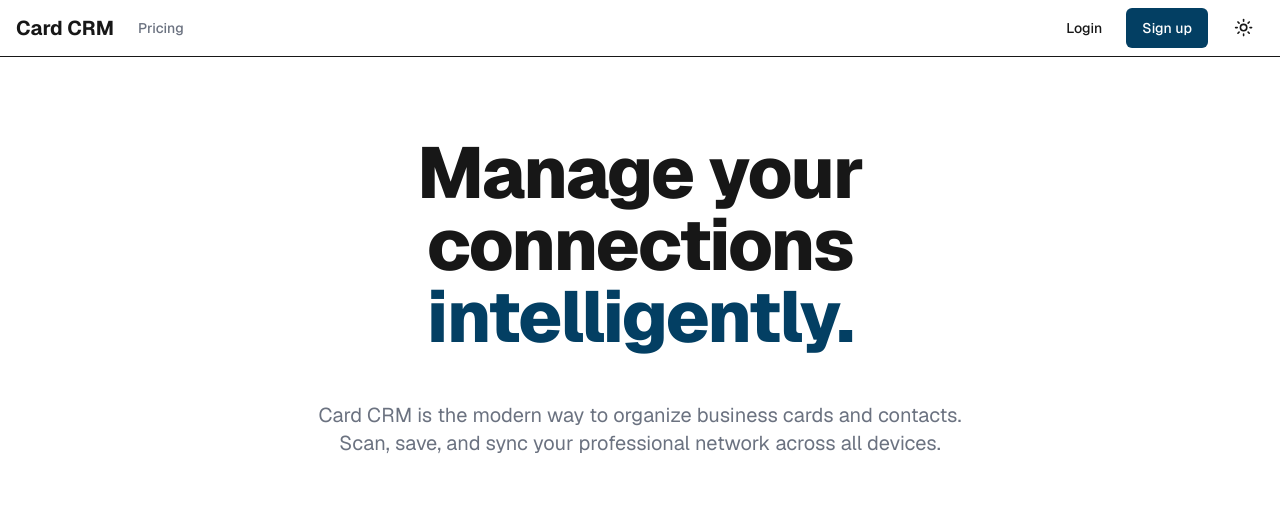
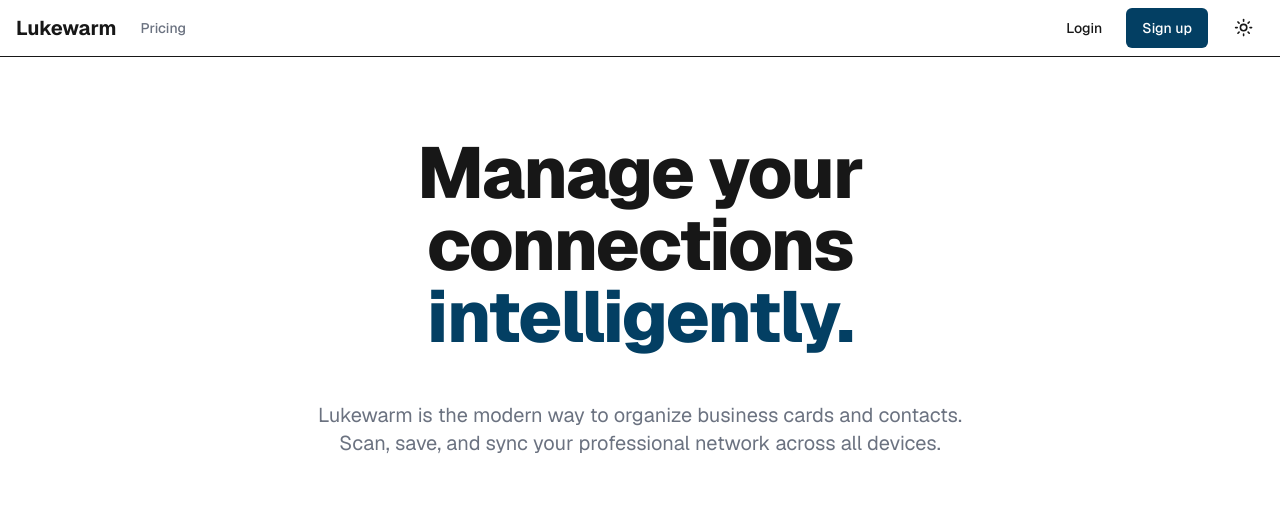
Before and after one commit to Indiefluence-garage/business-card-web, a Next.js app: page / in a window 1280 px wide. Shown: the top 507 px of the page. Built offline with nearby package versions, Linux system fonts and the light colour scheme.

Commit message:
indivisual side checked

```diff
--- a/app/(auth)/select-type/page.tsx
+++ b/app/(auth)/select-type/page.tsx
@@ -12,7 +12,7 @@
                 <CardHeader className="space-y-1 text-center">
                     <CardTitle className="text-2xl font-bold tracking-tight text-primary">Choose Account Type</CardTitle>
                     <CardDescription>
-                        Select how you want to use Card CRM
+                        Select how you want to use Lukewarm
                     </CardDescription>
                 </CardHeader>
                 <CardContent className="grid gap-6 md:grid-cols-2 p-6">
--- a/app/(auth)/signup/page.tsx
+++ b/app/(auth)/signup/page.tsx
@@ -81,7 +81,7 @@
         <CardHeader className="space-y-1">
           <CardTitle className="text-2xl font-bold tracking-tight text-center text-primary">Create an account</CardTitle>
           <CardDescription className="text-center">
-            Enter your details to get started with Card CRM
+            Enter your details to get started with Lukewarm
           </CardDescription>
         </CardHeader>
         <form onSubmit={handleSubmit(onSubmit)}>
--- a/app/layout.tsx
+++ b/app/layout.tsx
@@ -16,7 +16,7 @@
 });
 
 export const metadata: Metadata = {
-  title: "Card CRM",
+  title: "Lukewarm",
   description: "Manage your business cards and contacts efficiently",
 };
 
--- a/app/page.tsx
+++ b/app/page.tsx
@@ -10,7 +10,7 @@
           <span className="text-primary">intelligently.</span>
         </h1>
         <p className="text-xl text-muted-foreground mb-8 max-w-2xl mx-auto sm:mx-0">
-          Card CRM is the modern way to organize business cards and contacts.
+          Lukewarm is the modern way to organize business cards and contacts.
           Scan, save, and sync your professional network across all devices.
         </p>
 
--- a/components/navbar.tsx
+++ b/components/navbar.tsx
@@ -20,7 +20,7 @@
       <div className="container mx-auto flex h-14 items-center justify-between px-4">
         <div className="flex items-center gap-6">
           <Link href="/" className="flex items-center space-x-2 font-bold text-xl">
-            <span>Card CRM</span>
+            <span>Lukewarm</span>
           </Link>
           <nav className="flex items-center gap-6 text-sm font-medium text-muted-foreground">
             {isAuthenticated && (
```
Also changed, not shown: 1 other file (tests, documents, lock files or other folders).
